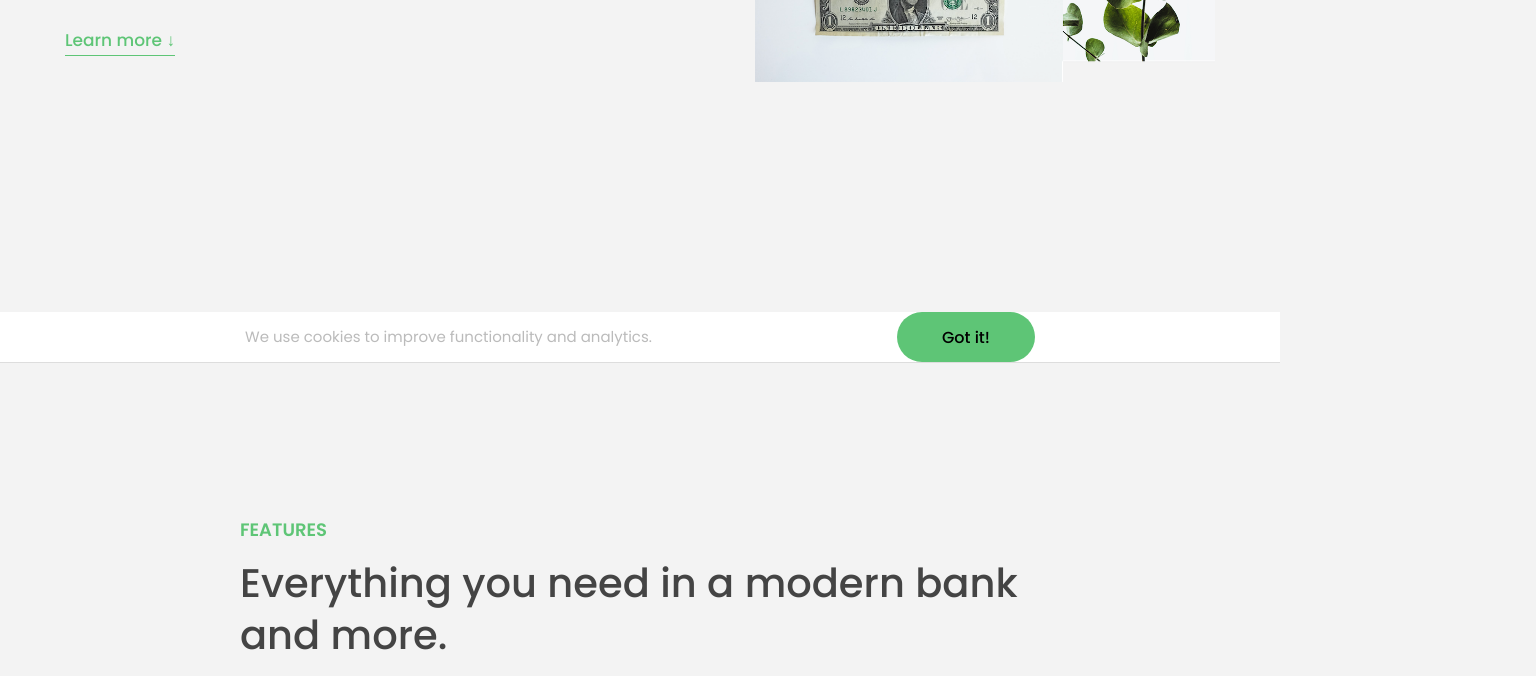
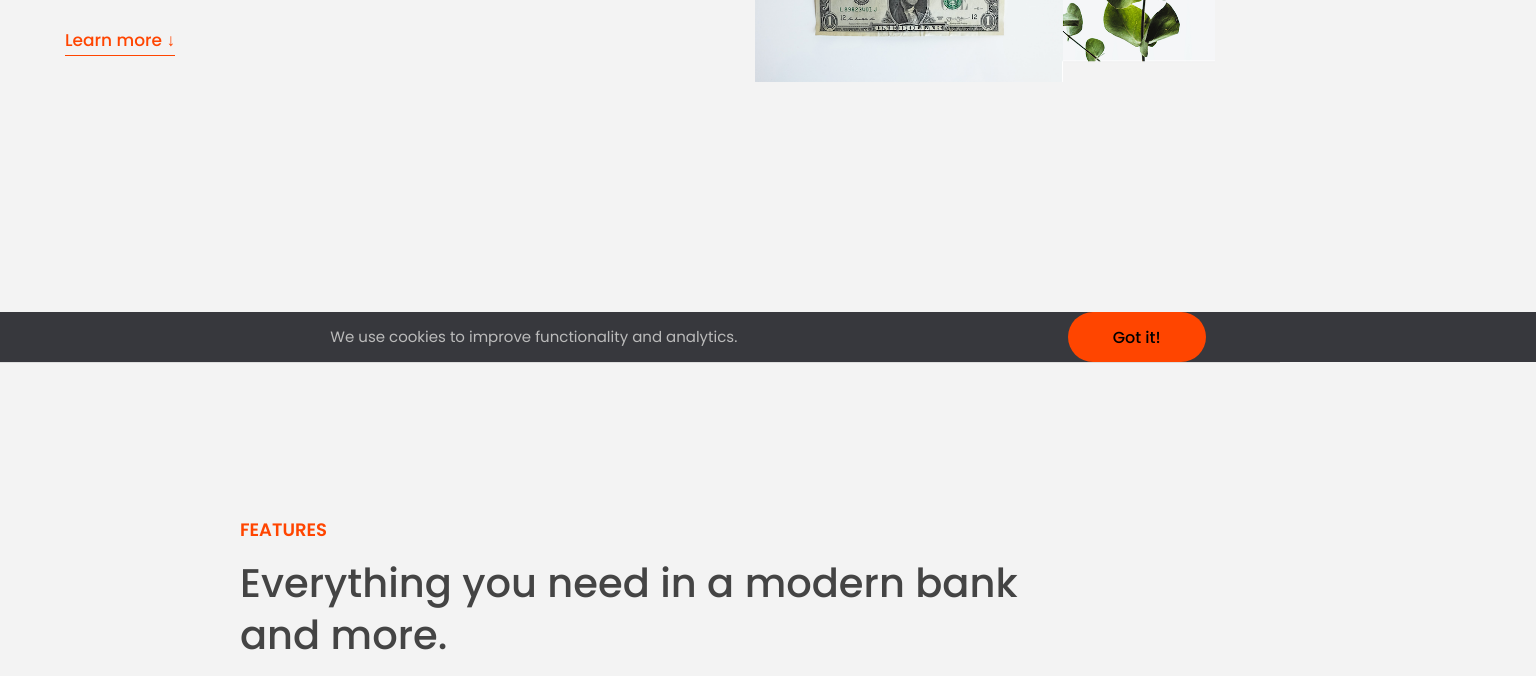
Before and after one commit to hergimerc/bankist_advanced_dom_events, a plain HTML site: page index.html in a window 1280 px wide. Shown: the part 488-1164 px from the top of the page, 1536 px wide, since content can reach past the window. Drawn offline with Linux system fonts and the light colour scheme.

Commit message:
187 styles, attributes, and classes

```diff
--- a/index.html
+++ b/index.html
@@ -21,6 +21,7 @@
           alt="Bankist logo"
           class="nav__logo"
           id="logo"
+          designer="jonas"
         />
         <ul class="nav__links">
           <li class="nav__item">
--- a/script.js
+++ b/script.js
@@ -34,10 +34,10 @@ document.addEventListener('keydown', function (e) {
 
 const header = document.querySelector('.header');
 const allSelections = document.querySelectorAll('.sections');
-console.log(allSelections);
+// console.log(allSelections);
 
 const allButtons = document.getElementsByTagName('button');
-console.log(allButtons);
+// console.log(allButtons);
 
 // Membuat objek DOM baru, tag = div dengan nama message
 const message = document.createElement('div');
@@ -63,3 +63,19 @@ document
   .addEventListener('click', function () {
     message.remove();
   });
+
+// styles
+message.style.backgroundColor = '#37383d';
+message.style.width = '120%';
+
+document.documentElement.style.setProperty('--color-primary', 'orangered');
+
+// Attribute
+const logo = document.querySelector('.nav__logo');
+console.log(logo.alt);
+console.log(logo.src);
+console.log(logo.className);
+
+// Non Standard
+console.log(logo.designer);
+console.log(logo.getAttribute('designer'));
```
Also changed, not shown: 1 other file.
